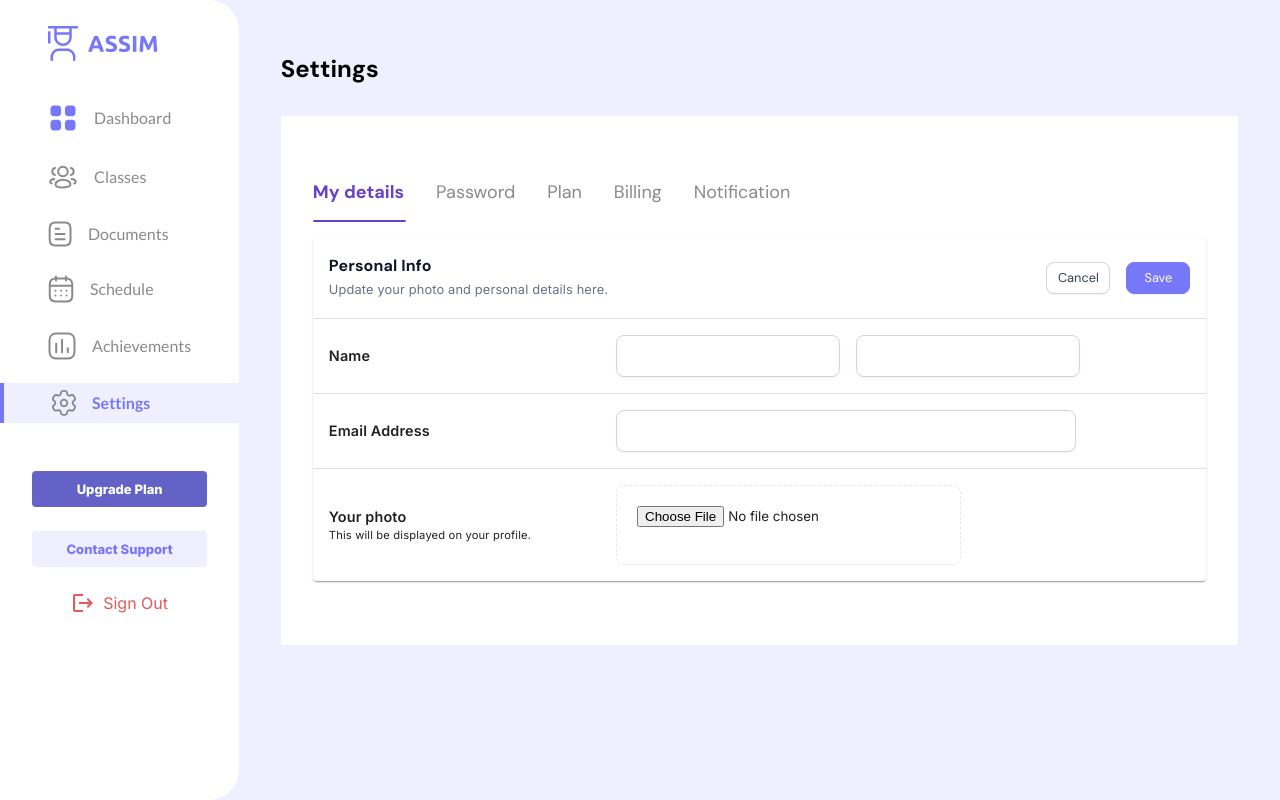
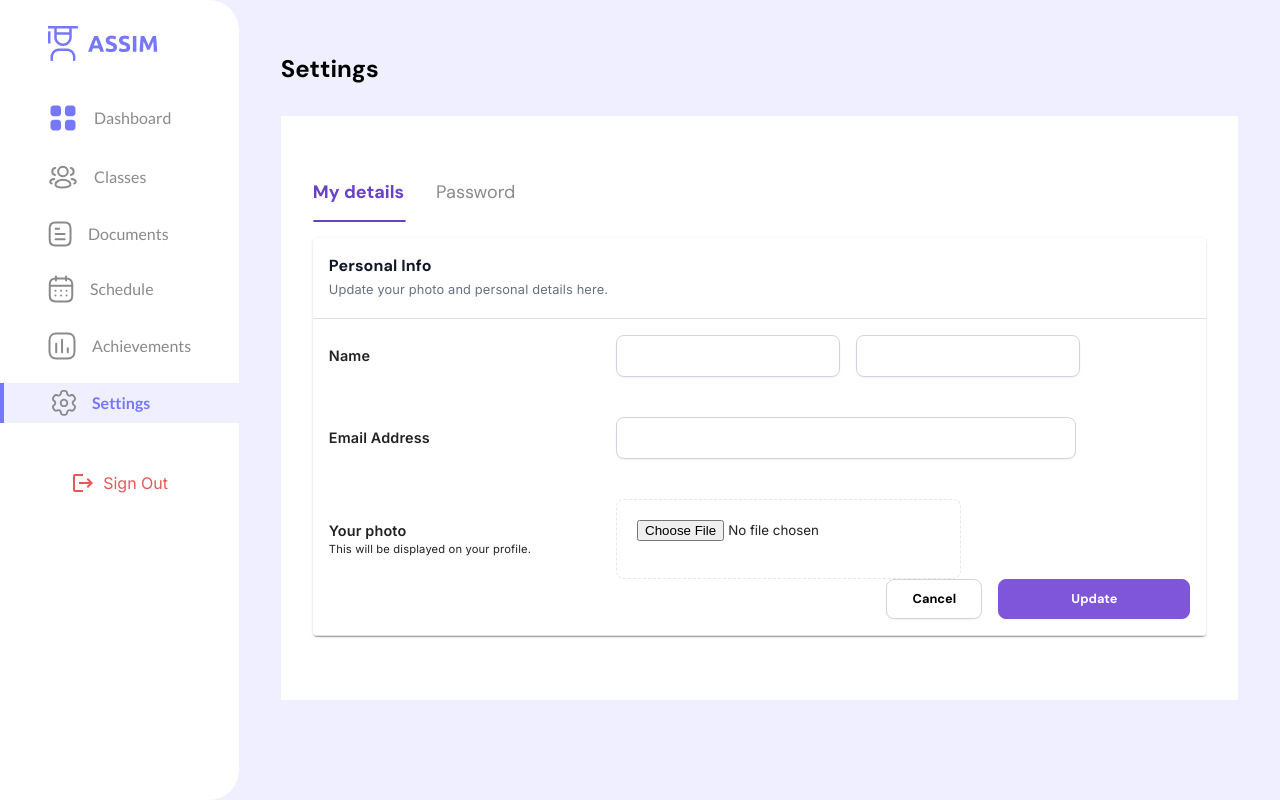
Before and after one commit to Generalsoi/ASSIM, a React (Create React App) app: page /settings in a window 1280 px wide. Built offline with nearby package versions, Linux system fonts and the light colour scheme.

Commit message:
implemented the profile and password update

```diff
--- a/src/common/StudentDashboardHeader/StudentDashboardHeader.jsx
+++ b/src/common/StudentDashboardHeader/StudentDashboardHeader.jsx
@@ -1,8 +1,6 @@
 import React from "react";
 import "./StudentDashboardHeader.css";
-import QnA from "../../assets/images/questionandanswer.png";
 import NotificationsSharpIcon from "@mui/icons-material/NotificationsSharp";
-import DropDown from "../../assets/images/dropdown.png";
 import axios from "axios";
 import { apiEndpoint } from "../../config";
 import { useEffect } from "react";
--- a/src/components/Dashboard/Content/Settings/MyDetails/MyDetails.jsx
+++ b/src/components/Dashboard/Content/Settings/MyDetails/MyDetails.jsx
@@ -8,18 +8,14 @@ import TableHead from "@mui/material/TableHead";
 import TableRow from "@mui/material/TableRow";
 import Paper from "@mui/material/Paper";
 
-import Avatar from "../../../../../assets/images/Avatar.png";
 import axios from "axios";
 import { apiEndpoint } from "../../../../../config";
-
-function createData(personalInfo) {
-  return { personalInfo };
-}
+import { toast } from "react-toastify";
 
 const MyDetails = () => {
-  const [userData, setUserData] = useState({})
   const [firstname, setFirstname] = useState("")
   const [lastname, setLastname] = useState("")
+  const [email, setEmail] = useState("")
 
   useEffect(() => {
     const userInfo = JSON.parse(localStorage.getItem("userInfo"))
@@ -36,48 +32,42 @@ const MyDetails = () => {
           "Authorization": "Bearer " + userInfo.token,
         },
       });
-      setUserData(response.data)
       const splitName = response.data.name.split(" ")
       setFirstname(splitName[0])
       setLastname(splitName[1])
+      setEmail(response.data.email)
     } catch (error) {
       console.log(error)
     }
   }
-  const rows = [
-    createData(
-      <div className="created-personal-data">
-        <div className="name">
-          <p>Name</p>
-        </div>
-        <div className="name-inputs">
-          <input type="text" value={firstname} />
-          <input type="text" value={lastname} />
-        </div>
-      </div>
-    ),
-    createData(
-      <div className="created-personal-data">
-        <div className="email">
-          <p>Email Address</p>
-        </div>
-        <div className="email-inputs">
-          <input type="text" value={userData.email} />
-        </div>
-      </div>
-    ),
-    createData(
-      <div className="created-personal-data">
-        <div className="your-photo">
-          <h5>Your photo</h5>
-          <p>This will be displayed on your profile.</p>
-        </div>
-        <div className="your-photo-inputs">
-          <input type="file" name="" id="" />
-        </div>
-      </div>
-    ),
-  ];
+
+  const handleProfileUpdate = async (event) => {
+    const userInfo = JSON.parse(localStorage.getItem("userInfo"))
+    event.preventDefault();
+    let firstname = event.target.elements.firstname.value;
+    let lastname = event.target.elements.lastname.value;
+    let email = event.target.elements.email.value;
+
+    const user = {
+      "email": email,
+      "name": firstname + " " + lastname,
+    };
+    try {
+      await axios({
+        method: 'put',
+        url: `${apiEndpoint}users/${userInfo.user.id}`,
+        data: user,
+        headers: {
+          'Content-Type': 'application/json',
+          "Authorization": "Bearer " + userInfo.token
+        },
+      })
+      toast.success("Profile Updated successfuly")
+      window.location.reload()
+    } catch (error) {
+      console.log(error)
+    }
+  }
 
   return (
     <div className="my-details">
@@ -91,25 +81,54 @@ const MyDetails = () => {
                     <h5>Personal Info</h5>
                     <p>Update your photo and personal details here.</p>
                   </div>
-                  <div>
-                    <button>Cancel</button>
-                    <button>Save</button>
-                  </div>
                 </div>
               </TableCell>
             </TableRow>
           </TableHead>
           <TableBody>
-            {rows.map((row) => (
-              <TableRow
-                key={row.name}
-                sx={{ "&:last-child td, &:last-child th": { border: 0 } }}
-              >
-                <TableCell component="th" scope="row">
-                  {row.personalInfo}
-                </TableCell>
-              </TableRow>
-            ))}
+
+            <TableCell component="th" scope="row">
+              <form onSubmit={handleProfileUpdate}>
+                <div className="created-personal-data">
+                  <div className="name">
+                    <p>Name</p>
+                  </div>
+                  <div className="name-inputs">
+                    <input type="text" name="firstname" value={firstname} onChange={(e) => setFirstname(e.target.value)} />
+                    <input type="text" name="lastname" value={lastname} onChange={(e) => setLastname(e.target.value)} />
+                  </div>
+                </div>
+                <br />
+                <br />
+
+                <div className="created-personal-data">
+                  <div className="email">
+                    <p>Email Address</p>
+                  </div>
+                  <div className="email-inputs">
+                    <input type="email" name="email" value={email} onChange={(e) => setEmail(e.target.value)} disabled />
+                  </div>
+                </div>
+                <br />
+                <br />
+
+                <div className="created-personal-data">
+                  <div className="your-photo">
+                    <h5>Your photo</h5>
+                    <p>This will be displayed on your profile.</p>
+                  </div>
+                  <div className="your-photo-inputs">
+                    <input type="file" name="picture" />
+                  </div>
+                </div>
+                <div className="created-password-data-buttons">
+                  <div className="update-password">
+                    <button className="cancel-btn">Cancel</button>
+                    <button className="update-password-btn" type="submit">Update</button>
+                  </div>
+                </div>
+              </form>
+            </TableCell>
           </TableBody>
         </Table>
       </TableContainer>
--- a/src/components/Dashboard/Content/Settings/Password/Password.jsx
+++ b/src/components/Dashboard/Content/Settings/Password/Password.jsx
@@ -7,54 +7,42 @@ import TableContainer from "@mui/material/TableContainer";
 import TableHead from "@mui/material/TableHead";
 import TableRow from "@mui/material/TableRow";
 import Paper from "@mui/material/Paper";
-
-function createData(password) {
-  return { password };
-}
-
-const rows = [
-  createData(
-    <div className="created-password-data">
-      <div className="current-password">
-        <p>Current Password</p>
-      </div>
-      <div className="current-password-inputs">
-        <input type="password" placeholder=".........." />
-      </div>
-    </div>
-  ),
-  createData(
-    <div className="created-password-data">
-      <div className="new-password">
-        <p>New Password</p>
-      </div>
-      <div className="new-password-inputs">
-        <input type="password" placeholder=".........." />
-        <p>Your new password must be more than 8 characters</p>
-      </div>
-    </div>
-  ),
-  createData(
-    <div className="created-password-data">
-      <div className="confirm-new-password">
-        <p>Confirm New password</p>
-      </div>
-      <div className="your-photo-inputs">
-        <input type="password" placeholder=".........." />
-      </div>
-    </div>
-  ),
-  createData(
-    <div className="created-password-data-buttons">
-      <div className="update-password">
-        <button className="cancel-btn">Cancel</button>
-        <button className="update-password-btn">Update password</button>
-      </div>
-    </div>
-  ),
-];
+import { toast } from "react-toastify";
+import axios from "axios";
+import { apiEndpoint } from "../../../../../config";
 
 const Password = () => {
+
+  const handlePasswordChange = async (event) => {
+    event.preventDefault();
+    const userInfo = JSON.parse(localStorage.getItem("userInfo"))
+    // let old_password = event.target.elements.old_password.value
+    let password = event.target.elements.password.value
+    let confirm_password = event.target.elements.confirm_password.value
+
+    if (password !== confirm_password) {
+      toast.error("Password does not match")
+    } else {
+      const formData = {
+        "password": password
+      };
+      try {
+        await axios({
+          method: 'put',
+          url: `${apiEndpoint}users/${userInfo.user.id}/password`,
+          data: formData,
+          headers: {
+            'Content-Type': 'application/json',
+            "Authorization": "Bearer " + userInfo.token
+          },
+        })
+        toast.success("Password Updated successfuly")
+        window.location.reload()
+      } catch (error) {
+        console.log(error)
+      }
+    }
+  }
   return (
     <div className="my-details">
       <TableContainer component={Paper}>
@@ -74,16 +62,50 @@ const Password = () => {
             </TableRow>
           </TableHead>
           <TableBody>
-            {rows.map((row) => (
-              <TableRow
-                key={row.name}
-                sx={{ "&:last-child td, &:last-child th": { border: 0 } }}
-              >
-                <TableCell component="th" scope="row">
-                  {row.password}
-                </TableCell>
-              </TableRow>
-            ))}
+            <TableCell component="th" scope="row">
+              <form onSubmit={handlePasswordChange}>
+                <div className="created-password-data">
+                  <div className="current-password">
+                    <p>Current Password</p>
+                  </div>
+                  <div className="current-password-inputs">
+                    <input type="password" name="old_password" placeholder="*********" />
+                  </div>
+                </div>
+                <br />
+                <br />
+
+                <div className="created-password-data">
+                  <div className="new-password">
+                    <p>New Password</p>
+                  </div>
+                  <div className="new-password-inputs">
+                    <input type="password" name="password" placeholder="*********" />
+                    <p>Your new password must be more than 8 characters</p>
+                  </div>
+                </div>
+                <br />
+                <br />
+
+                <div className="created-password-data">
+                  <div className="confirm-new-password">
+                    <p>Confirm New password</p>
+                  </div>
+                  <div className="your-photo-inputs">
+                    <input type="password" name="confirm_password" placeholder="*********" />
+                  </div>
+                </div>
+                <br />
+                <br />
+
+                <div className="created-password-data-buttons">
+                  <div className="update-password">
+                    <button className="cancel-btn">Cancel</button>
+                    <button className="update-password-btn" type="submit">Update password</button>
+                  </div>
+                </div>
+              </form>
+            </TableCell>
           </TableBody>
         </Table>
       </TableContainer>
--- a/src/components/Dashboard/Content/Settings/Settings/Settings.jsx
+++ b/src/components/Dashboard/Content/Settings/Settings/Settings.jsx
@@ -45,7 +45,7 @@ const Settings = () => {
               >
                 Password
               </li>
-              <li
+              {/* <li
                 className={
                   (activeTab === "tab3" && "active") + " settings-content-heading"
                 }
@@ -68,7 +68,7 @@ const Settings = () => {
                 onClick={() => setActiveTab("tab5")}
               >
                 Notification
-              </li>
+              </li> */}
             </ul>
 
             <div className="settings-info-contents">
--- a/src/components/Dashboard/Sidebar/Sidebar.jsx
+++ b/src/components/Dashboard/Sidebar/Sidebar.jsx
@@ -116,13 +116,6 @@ const Sidebar = (props) => {
       </div>
 
       <div className="sidebar-btns">
-        <button
-          className="upgrade-plan-btn"
-          onClick={() => setUpgradeModal(true)}
-        >
-          Upgrade Plan
-        </button>
-        <button className="contact-support-btn">Contact Support</button>
         <div className="sign-out" onClick={handleLogout}>
           <LogoutIcon />
           <p>Sign Out</p>
--- a/src/components/SignIn/SignIn.jsx
+++ b/src/components/SignIn/SignIn.jsx
@@ -5,6 +5,7 @@ import "./SignIn.css";
 import Logo from "../../assets/images/Logo.png";
 import { accessToken, apiEndpoint } from "../../config";
 import axios from "axios";
+import { toast } from "react-toastify";
 
 const SignIn = () => {
   const navigate = useNavigate();
@@ -30,13 +31,16 @@ const SignIn = () => {
           'Content-Type': 'application/json',
         },
       })
-      if (response.data) {
-        localStorage.setItem("userInfo", JSON.stringify(response.data));
-        navigate("/dashboard")
+      if (response.data.user.profileType !== "student") {
+        toast.error("Invalid User Type")
       } else {
-        console.log("Invalid Login attempt")
+        if (response.data) {
+          localStorage.setItem("userInfo", JSON.stringify(response.data));
+          navigate("/dashboard")
+        } else {
+          toast.error("Invalid Login attempt")
+        }
       }
-      // response.data ? navigate("/dashboard") : console.log("Invalid Login attempt")
     } catch (error) {
       console.log(error)
     }
```
Also changed, not shown: src/components/SignUp/Signup.jsx (+2 -26 lines).
